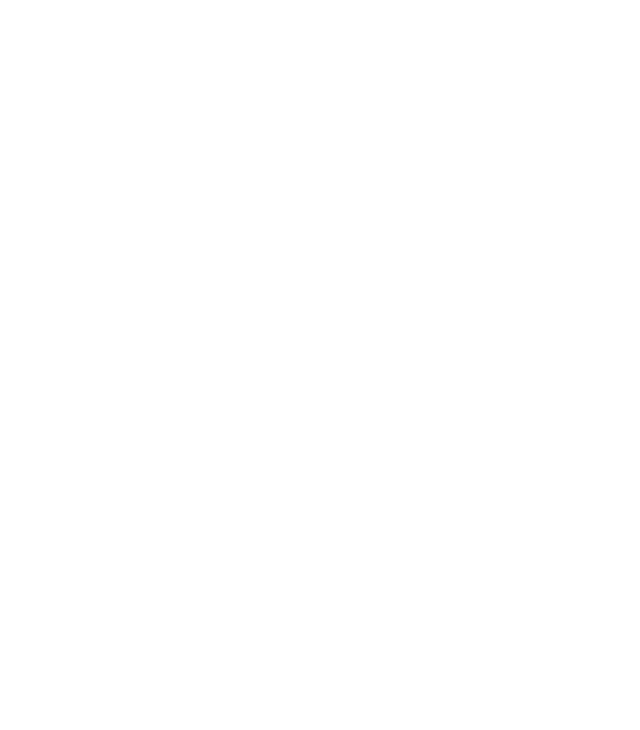
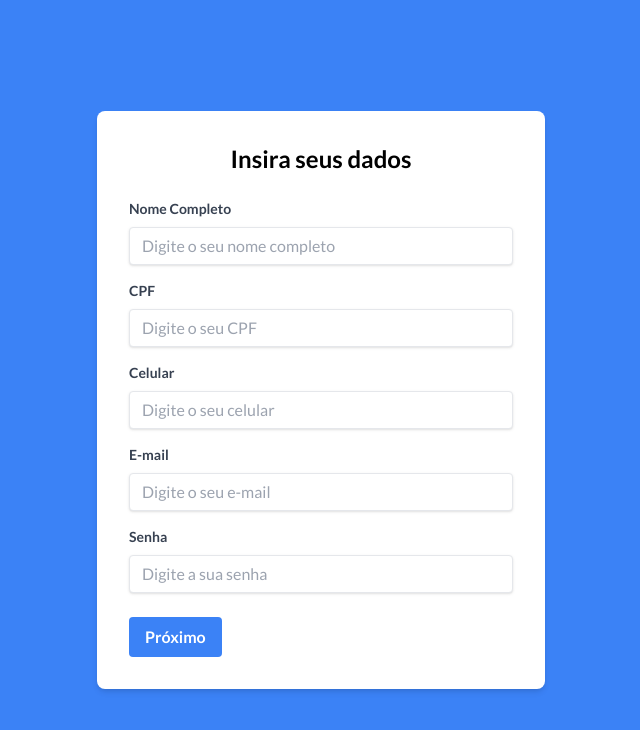
Before and after one commit to Blackburn060/LogiSyncWeb, a React (Create React App) app in the folder frontend/: page /registro in a window 1280 px wide. Before the commit this address had no page. Shown: the top 730 px of the page, without its empty margins (319-959 px from the left). Built offline with nearby package versions, Linux system fonts and the light colour scheme.

Commit message:
atualizcao no auth do usuario, agr esta passando por parametro

```diff
--- a/frontend/src/App.js
+++ b/frontend/src/App.js
@@ -6,6 +6,7 @@ import './index.css';  // Importa o arquivo CSS principal
 const Login = lazy(() => import('./pages/login'));
 const Dashboard = lazy(() => import('./pages/Dashboard'));
 const MeusAgendamentos = lazy(() => import('./pages/MeusAgendamentos'));
+const RegistroUsuario = lazy(() => import('./pages/RegistroUsuario'));
 
 function App() {
   return (
@@ -17,6 +18,7 @@ function App() {
               <Route path="/login" element={<Login />} />
               <Route path="/" element={<Dashboard />} />
               <Route path="/meus-agendamentos" element={<MeusAgendamentos />} />
+              <Route path="/registro" element={<RegistroUsuario />} />  =
             </Routes>
           </Suspense>
         </div>
--- a/frontend/src/pages/MeusAgendamentos.js
+++ b/frontend/src/pages/MeusAgendamentos.js
@@ -12,13 +12,15 @@ const MeusAgendamentos = () => {
   useEffect(() => {
     const fetchAgendamentos = async () => {
       try {
-        const response = await axios.get('http://localhost:3001/api/agendamentos', {
+        const response = await axios.get(`http://localhost:3001/api/agendamentos?CodigoUsuario=${user.id}`, {
           headers: {
             Authorization: `Bearer ${token}`,
           },
         });
+        console.log('Agendamentos recebidos:', response.data);
         setAgendamentos(response.data);
       } catch (err) {
+        console.error('Erro ao carregar agendamentos:', err.response.data);
         setError('Erro ao carregar agendamentos.');
       } finally {
         setLoading(false);
@@ -28,7 +30,7 @@ const MeusAgendamentos = () => {
     if (token) {
       fetchAgendamentos();
     }
-  }, [token]);
+  }, [token, user]);
 
   if (!user) {
     return <p>Você precisa estar logado para ver seus agendamentos.</p>;
@@ -64,7 +66,7 @@ const MeusAgendamentos = () => {
                   <tr key={index} className="bg-logisync-color-blue-100 text-white">
                     <td className="border-b border-black p-2">{agendamento.DataAgendamento}</td>
                     <td className="border-b border-black p-2">{agendamento.HoraAgendamento}</td>
-                    <td className="border-b border-black p-2">{agendamento.CodigoVeiculo}</td>
+                    <td className="border-b border-black p-2">{agendamento.Placa}</td>
                     <td className="border-b border-black p-2">{agendamento.SituacaoAgendamento}</td>
                     <td className="border-b border-black p-2">
                       <button className="text-red-600 hover:text-red-800">
--- /dev/null
+++ b/frontend/src/pages/RegistroUsuario.js
@@ -0,0 +1,133 @@
+import React, { useState } from 'react';
+import { useAuth } from '../context/AuthContext';
+import axios from 'axios';
+
+const RegistroUsuario = () => {
+  const { setUser, setToken } = useAuth();
+  const [formData, setFormData] = useState({
+    nomeCompleto: '',
+    cpf: '',
+    celular: '',
+    email: '',
+    senha: ''
+  });
+
+  const [error, setError] = useState('');
+  const [loading, setLoading] = useState(false);
+
+  const handleChange = (e) => {
+    setFormData({ ...formData, [e.target.name]: e.target.value });
+  };
+
+  const handleSubmit = async (e) => {
+    e.preventDefault();
+    setLoading(true);
+
+    try {
+      const response = await axios.post('http://localhost:3001/api/usuarios', formData);
+      setUser(response.data.user);
+      setToken(response.data.token);
+    } catch (err) {
+      setError('Erro ao cadastrar usuário. Tente novamente.');
+    } finally {
+      setLoading(false);
+    }
+  };
+
+  return (
+    <div className="min-h-screen flex flex-col items-center justify-center bg-blue-500">
+      <div className="bg-white shadow-md rounded-lg p-8 max-w-md w-full">
+        <h1 className="text-2xl font-bold mb-6 text-center">Insira seus dados</h1>
+        <form onSubmit={handleSubmit}>
+          <div className="mb-4">
+            <label className="block text-gray-700 text-sm font-bold mb-2" htmlFor="nomeCompleto">
+              Nome Completo
+            </label>
+            <input
+              type="text"
+              id="nomeCompleto"
+              name="nomeCompleto"
+              className="shadow appearance-none border rounded w-full py-2 px-3 text-gray-700 leading-tight focus:outline-none focus:shadow-outline"
+              placeholder="Digite o seu nome completo"
+              value={formData.nomeCompleto}
+              onChange={handleChange}
+              required
+            />
+          </div>
+          <div className="mb-4">
+            <label className="block text-gray-700 text-sm font-bold mb-2" htmlFor="cpf">
+              CPF
+            </label>
+            <input
+              type="text"
+              id="cpf"
+              name="cpf"
+              className="shadow appearance-none border rounded w-full py-2 px-3 text-gray-700 leading-tight focus:outline-none focus:shadow-outline"
+              placeholder="Digite o seu CPF"
+              value={formData.cpf}
+              onChange={handleChange}
+              required
+            />
+          </div>
+          <div className="mb-4">
+            <label className="block text-gray-700 text-sm font-bold mb-2" htmlFor="celular">
+              Celular
+            </label>
+            <input
+              type="text"
+              id="celular"
+              name="celular"
+              className="shadow appearance-none border rounded w-full py-2 px-3 text-gray-700 leading-tight focus:outline-none focus:shadow-outline"
+              placeholder="Digite o seu celular"
+              value={formData.celular}
+              onChange={handleChange}
+              required
+            />
+          </div>
+          <div className="mb-4">
+            <label className="block text-gray-700 text-sm font-bold mb-2" htmlFor="email">
+              E-mail
+            </label>
+            <input
+              type="email"
+              id="email"
+              name="email"
+              className="shadow appearance-none border rounded w-full py-2 px-3 text-gray-700 leading-tight focus:outline-none focus:shadow-outline"
+              placeholder="Digite o seu e-mail"
+              value={formData.email}
+              onChange={handleChange}
+              required
+            />
+          </div>
+          <div className="mb-6">
+            <label className="block text-gray-700 text-sm font-bold mb-2" htmlFor="senha">
+              Senha
+            </label>
+            <input
+              type="password"
+              id="senha"
+              name="senha"
+              className="shadow appearance-none border rounded w-full py-2 px-3 text-gray-700 leading-tight focus:outline-none focus:shadow-outline"
+              placeholder="Digite a sua senha"
+              value={formData.senha}
+              onChange={handleChange}
+              required
+            />
+          </div>
+          {error && <p className="text-red-500 text-xs italic mb-4">{error}</p>}
+          <div className="flex items-center justify-between">
+            <button
+              type="submit"
+              className="bg-blue-500 hover:bg-blue-700 text-white font-bold py-2 px-4 rounded focus:outline-none focus:shadow-outline"
+              disabled={loading}
+            >
+              {loading ? 'Cadastrando...' : 'Próximo'}
+            </button>
+          </div>
+        </form>
+      </div>
+    </div>
+  );
+};
+
+export default RegistroUsuario;
```
Also changed, not shown: 2 other files (tests, documents, lock files or other folders).
